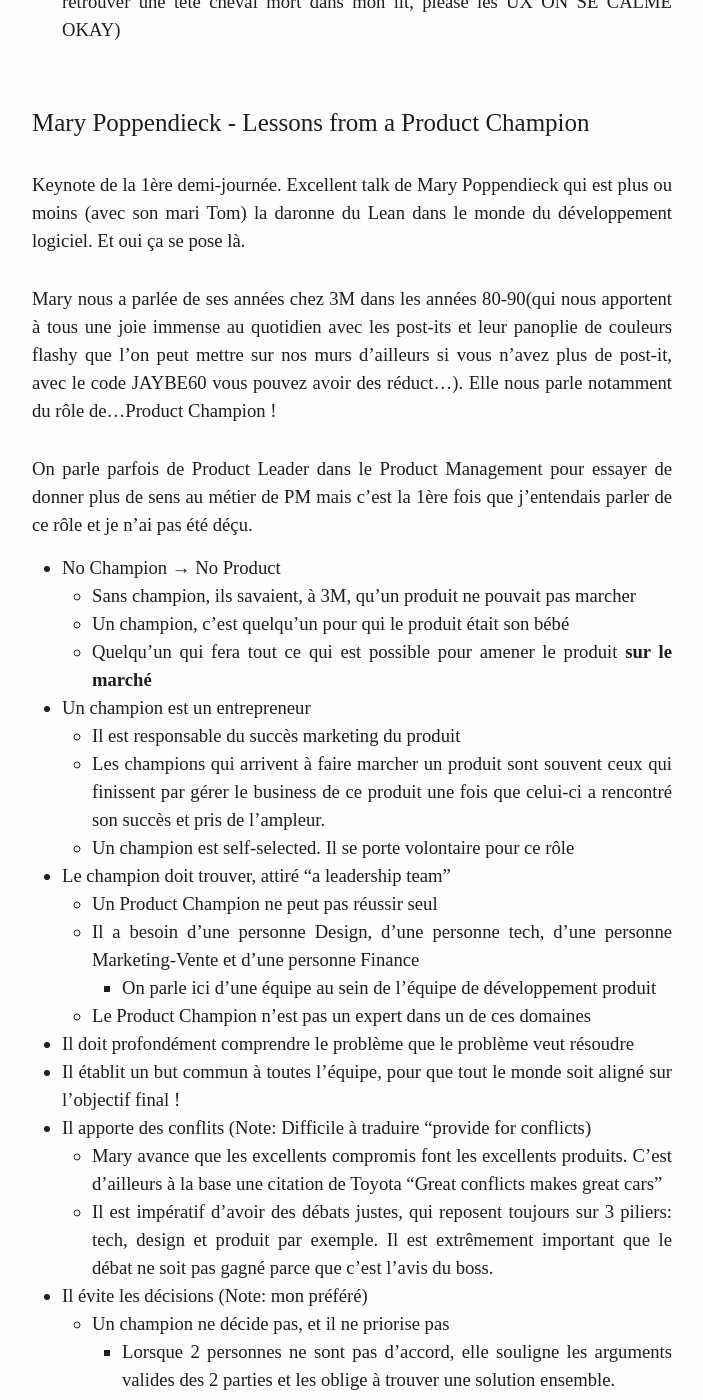
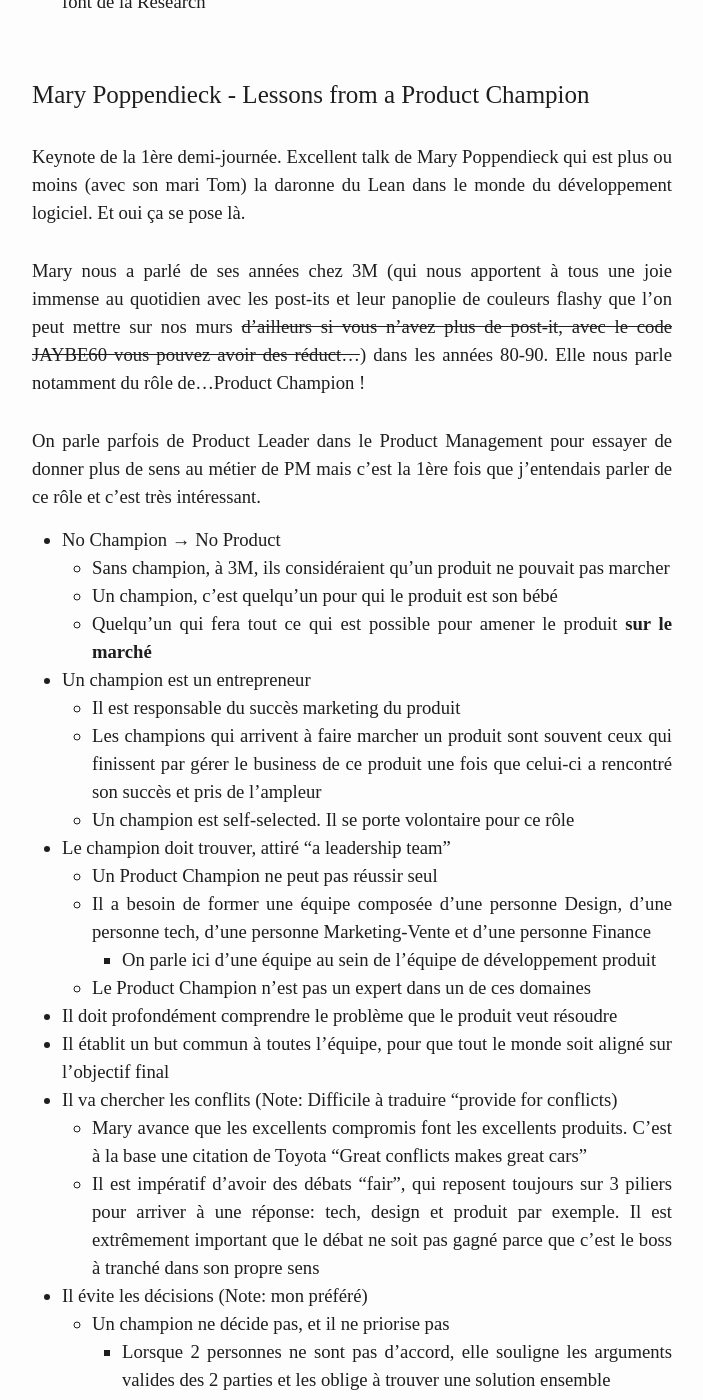
Before and after one commit to JbDenoual/jbdenoual.github.io, a Jekyll site: the page built from _posts/2020-11-24-mindtheproduct2020-part1.markdown, in a window 1280 px wide and 1400 px high, scrolled down 3649 px. Shown: the whole window, without its empty margins (288-991 px from the left). Built offline with Jekyll 4.4.1, drawn with Linux system fonts in a browser that asks for light colours; some web fonts are replaced; some of the changed text lies outside the part shown.

Commit message:
[Fix] Corrections for MindTheProduct Part 1

```diff
--- a/_posts/2020-11-24-mindtheproduct2020-part1.markdown
+++ b/_posts/2020-11-24-mindtheproduct2020-part1.markdown
@@ -24,35 +24,36 @@
 Il résume cela en plusieurs points (ça enfonce un peu des portes ouvertes, attention):
 
 - Apprendre en faisant
-    - Il avance l'importance de s'attaquer à des **challenges** de plus en plus gros par rapport à ses compétences pour progresser. Porter un produit avec une petite équipe → Porter un produit avec des attentes fortes → Porter un produit avec une portée internationale et plus impactant → Etc
-    - Une phrase qu'il a capturé que j'aime beaucoup et qui capture notre valeur d'humilité: Pourquoi s'embêter à avoir l'air intelligent, lorsque vous pouvez devenir plus intelligent ? (ça claquait plus en anglais je vous l'accord)
+    - Il avance l'importance de s'attaquer à des **challenges** de plus en plus grand pour progresser. Être PM d'un produit avec une petite équipe → Être PM d'un produit avec des attentes fortes → Être PM d'un produit avec une portée internationale et plus impactant → Etc
+    - Une phrase qu'il a entendu que j'aime beaucoup et qui capture notre valeur d'humilité à BENEXT: Pourquoi s'embêter à avoir l'air intelligent, lorsque vous pouvez devenir plus intelligent ? (ça claquait plus en anglais je vous l'accorde)
 - Apprendre des autres
-    - Il souligne l'importance des feedback honnêtes pour grandir. Demandez à vos collègues, vos supérieurs, votre équipe, on découvre toujours de nouveaux axes qui nous redonnent la pèche
-    - Et trouver des mentors en interne pour progresser. (Note de moi: Les gens vraiment bons sont souvent ravis d'aider les personnes moins expérimentées à progresser)
+    - Il souligne l'importance des feedback honnêtes pour grandir. Demandez à vos collègues, vos supérieurs, votre équipe, on découvre toujours de nouveaux axes d'amélioration qui nous redonnent la pèche
+    - Et trouver des mentors en interne pour progresser.
 - Apprendre de son environnement
-    - Pour progresser, il faut y aller par étape et d'abord observer, comprendre et apprendre de son équipe, ensuite élargir son environnement (ou sa zone d'influence ?) pour faire évoluer sa pensée pour apprendre du niveau stratégique de l'entreprise, et ensuite de la politique de celle-ci.
-    - Shaun rappelle l'importance de trouver le juste milieu au fond de nous entre l'idéaliste et le nihiliste. C'est-à-dire entre celui qui souhaite tout changer et qui veut un idéal, et celui qui ne croit pas pouvoir changer les choses. (Note: "Ne vous comportez pas en Héros)
+    - Pour progresser, il faut y aller par étape. D'abord observer et apprendre de son équipe, ensuite élargir son environnement (ou sa zone d'influence ?), faire évoluer sa pensée, pour apprendre de la stratégie de l'entreprise, et enfin de la politique de celle-ci.
+    - Shaun rappelle l'importance de trouver le juste milieu au fond de nous entre l'idéaliste et le nihiliste. C'est-à-dire entre celui qui souhaite tout changer et qui veut vivre un idéal, et celui qui ne croit pas pouvoir changer les choses. (Note: "Ne vous comportez pas en Héros)
 
 En résumé, il rajoute quelques conseils pour progresser plus vite:
 
 - Comprendre l'organigramme de son entreprise
 - S'approprier le business model de l'entreprise, en remplissant par exemple le Business Model Canvas pour vraiment le comprendre
 - Mettre la main sur le budget et les prévisions de l'entreprise, cela peut donner beaucoup d'informations
-- Identifier la réunion la plus important de l'entreprise et essayer de s'y immiscer. Au mieux y participer, si ce n'est pas possible, essayer d'y assister en observateur, et enfin si ce n'est vraiment pas possible, essayer de découvrir ce qui s'y dit
+- Identifier la réunion la plus important de l'entreprise et essayer de s'y immiscer. Au mieux y participer. Si ce n'est pas possible, essayer d'y assister en observateur, et enfin si ce n'est vraiment pas possible, essayer de découvrir ce qui s'y dit par d'autres moyens
 
 #### Anthony Rindone - Stay Humble or Be Humbled
 
 Anthony nous as partagé ses réflexions sur comment prendre de meilleures décisions.
 
-J'en ai retenu une nouvelle notion intéressante: Lors de l'analyse de performances d'une fonctionnalité sur différents segments utilisateurs, il faut faire attention au "Simpson's Paradox" qui met en lumière un paradoxe où dans certains cas, on peut trouver des résultats complètement opposés lors de 2 analyses différentes, qui sont (et c'est là le paradoxe) toutes les 2 justes. Je vous laisse creuser si ça vous intrigue ;)
+J'en ai retenu un piège data: Lors de l'analyse de performances d'une fonctionnalité sur différents segments utilisateurs, il faut faire attention au "Simpson's Paradox" qui met en lumière un paradoxe où dans certains cas, on peut trouver des résultats complètement opposés lors de 2 analyses différentes, qui sont (et c'est là le paradoxe) toutes les 2 justes. Je vous laisse creuser si ça vous intrigue ;)
 
 #### Ibrahim Bashir - Bootstrapping a Product Team
 
-Ibrahim nous a parlé du moment de création d'une Product Team et de choisir le bon type de profil de PM selon l'avancement de son produit. Dans sa vision, j'aime bien la division en 3 parties qu'il fait de la vie d'un produit.
+Ibrahim nous a parlé du moment de création d'une Product Team et de choisir le bon type de profil de PM selon l'avancement de son produit.
+J'aime particulièrement la division en 3 parties qu'il fait de la vie d'un produit.
 
-- Il y a le Starter. Un PM qui n'a pas d'anxiété à propos d'être le 1er PM, il va comprendre les besoins des pré-customers et travailler sur le Product Marker Fit
-- Ensuite vient le Scaler. Un PM qui va rapidement capturer des parts de marché, capturé de l'engagement. Il va être drivé par une ou des métriques.
-- Enfin vient le Sustainer. Qui va maintenir le produit et va principalement interagir avec les clients.
+- Il y a le Starter. Un PM qui n'a pas d'anxiété à propos du fait d'être le 1er PM, il va comprendre les besoins des pré-customers et travailler sur le Product Marker Fit
+- Ensuite vient le Scaler. Un PM qui va rapidement capturer des parts de marché, capturer de l'engagement. Il va être drivé par une ou des métriques.
+- Enfin vient le Sustainer. Qui va maintenir le produit et va principalement interagir avec les clients
 
 Bien sûr, selon lui, il est totalement possible de faire la transition entre ces différents profils, même si on trouvera certains PM plus à l'aise dans certains rôles que dans d'autres.
 
@@ -62,45 +63,45 @@
 
 En vrac, ce qui est ressorti de ce moment:
 
-- A 2 reprises le framework Jobs To Be Done est ressorti (JTBD pour les intimes, rien à voir avec JBD qui sont mes initiales)
+- A 2 reprises le framework Jobs To Be Done est ressorti (JTBD pour les intimes, rien à voir avec JBD qui sont mes initiales malheureusement)
 - La mention d'un très bon article de Terresa Torres sur le Discovery en temps de COVID (malheureusement je n'ai pas réussi à le retrouver, si quelqu'un a un indice, qu'il n'hésite pas)
     - Avec notamment l'important d'être extra-emphatique avec ses utilisateurs
-    - Et que le temps de nos utilisateurs est encore plus précieux qu'avant
-- L'importance de diviser les rôles qui font du Design (au sens large) de ceux qui font de la Research (perso je n'ai pas d'avis sur la question, je ne veux pas retrouver une tête cheval mort dans mon lit, please les UX ON SE CALME OKAY)
+    - Et que le temps de nos utilisateurs est encore plus précieux aujourd'hui qu'avant
+- L'importance de diviser les rôles qui font du Design (au sens large) de ceux qui font de la Research
 
 #### Mary Poppendieck - Lessons from a Product Champion
 
 Keynote de la 1ère demi-journée. Excellent talk de Mary Poppendieck qui est plus ou moins (avec son mari Tom) la daronne du Lean dans le monde du développement logiciel. Et oui ça se pose là.
 
-Mary nous a parlée de ses années chez 3M dans les années 80-90(qui nous apportent à tous une joie immense au quotidien avec les post-its et leur panoplie de couleurs flashy que l'on peut mettre sur nos murs d'ailleurs si vous n'avez plus de post-it, avec le code JAYBE60 vous pouvez avoir des réduct...). Elle nous parle notamment du rôle de...Product Champion !
+Mary nous a parlé de ses années chez 3M (qui nous apportent à tous une joie immense au quotidien avec les post-its et leur panoplie de couleurs flashy que l'on peut mettre sur nos murs ~~d'ailleurs si vous n'avez plus de post-it, avec le code JAYBE60 vous pouvez avoir des réduct...~~) dans les années 80-90. Elle nous parle notamment du rôle de...Product Champion !
 
-On parle parfois de Product Leader dans le Product Management pour essayer de donner plus de sens au métier de PM mais c'est la 1ère fois que j'entendais parler de ce rôle et je n'ai pas été déçu.
+On parle parfois de Product Leader dans le Product Management pour essayer de donner plus de sens au métier de PM mais c'est la 1ère fois que j'entendais parler de ce rôle et c'est très intéressant.
 
 - No Champion → No Product
-    - Sans champion, ils savaient, à 3M, qu'un produit ne pouvait pas marcher
-    - Un champion, c'est quelqu'un pour qui le produit était son bébé
+    - Sans champion, à 3M, ils considéraient qu'un produit ne pouvait pas marcher
+    - Un champion, c'est quelqu'un pour qui le produit est son bébé
     - Quelqu'un qui fera tout ce qui est possible pour amener le produit **sur le marché**
 - Un champion est un entrepreneur
     - Il est responsable du succès marketing du produit
-    - Les champions qui arrivent à faire marcher un produit sont souvent ceux qui finissent par gérer le business de ce produit une fois que celui-ci a rencontré son succès et pris de l'ampleur.
+    - Les champions qui arrivent à faire marcher un produit sont souvent ceux qui finissent par gérer le business de ce produit une fois que celui-ci a rencontré son succès et pris de l'ampleur
     - Un champion est self-selected. Il se porte volontaire pour ce rôle
 - Le champion doit trouver, attiré "a leadership team"
     - Un Product Champion ne peut pas réussir seul
-    - Il a besoin d'une personne Design, d'une personne tech, d'une personne Marketing-Vente et d'une personne Finance
+    - Il a besoin de former une équipe composée d'une personne Design, d'une personne tech, d'une personne Marketing-Vente et d'une personne Finance
         - On parle ici d'une équipe au sein de l'équipe de développement produit
     - Le Product Champion n'est pas un expert dans un de ces domaines
-- Il doit profondément comprendre le problème que le problème veut résoudre
-- Il établit un but commun à toutes l'équipe, pour que tout le monde soit aligné sur l'objectif final !
-- Il apporte des conflits (Note: Difficile à traduire "provide for conflicts)
-    - Mary avance que les excellents compromis font les excellents produits. C'est d'ailleurs à la base une citation de Toyota "Great conflicts makes great cars"
-    - Il est impératif d'avoir des débats justes, qui reposent toujours sur 3 piliers: tech, design et produit par exemple. Il est extrêmement important que le débat ne soit pas gagné parce que c'est l'avis du boss.
+- Il doit profondément comprendre le problème que le produit veut résoudre
+- Il établit un but commun à toutes l'équipe, pour que tout le monde soit aligné sur l'objectif final
+- Il va chercher les conflits (Note: Difficile à traduire "provide for conflicts)
+    - Mary avance que les excellents compromis font les excellents produits. C'est à la base une citation de Toyota "Great conflicts makes great cars"
+    - Il est impératif d'avoir des débats "fair", qui reposent toujours sur 3 piliers pour arriver à une réponse: tech, design et produit par exemple. Il est extrêmement important que le débat ne soit pas gagné parce que c'est le boss à tranché dans son propre sens
 - Il évite les décisions (Note: mon préféré)
     - Un champion ne décide pas, et il ne priorise pas
-        - Lorsque 2 personnes ne sont pas d'accord, elle souligne les arguments valides des 2 parties et les oblige à trouver une solution ensemble.
-        - Elle compare cette situation au fait d'avoir des enfants: Si tu décides, alors tu as perdu.
-        - (Note: On retrouve le même schéma chez les leaders de l'excellent Tribal Leadership)
+        - Lorsque 2 personnes ne sont pas d'accord, elle souligne les arguments valides des 2 parties et les oblige à trouver une solution ensemble
+        - Elle compare cette situation au fait d'avoir des enfants: Si tu décides, alors tu as perdu
+        - (Note: On retrouve le même schéma chez les leaders de l'excellent livre Tribal Leadership)
     - Toujours reporter la décision au dernier moment
-        - De cette manière, vous apprenez plus de choses jusqu'à ce que vous soyez obligé de prendre la décision. "Be lazy, don't decide"
+        - De cette manière, vous continuer d'apprendre jusqu'au dernier moment où vous êtes obligé de prendre la décision -> "Be lazy, don't decide"
         - (Note: Si ce principe vous intéresse, je vous conseille les Real Options de Chris Matts et sa bd Commitment (oui oui une bd, c'est top))
 - Apprendre en avançant
     - Il ne devrait pas y avoir de proxy entre l'équipe et le résultat de leur travail. Même le champion ne devrait pas faire proxy avec les utilisateurs
@@ -108,8 +109,8 @@
 - Utiliser la data pour trouver la bonne décision
 - L'équipe devrait prendre des décisions de manière collective
 
-Et le mot de la fin: "Development is learning"
+Et le mot de la fin de Mary: "Development is learning"
+
+C'est fini pour aujourd'hui, la suite demain ;)
 
 **Fin de la 1ère partie**
-
-C'est fini pour aujourd'hui, la suite demain ;)
```
